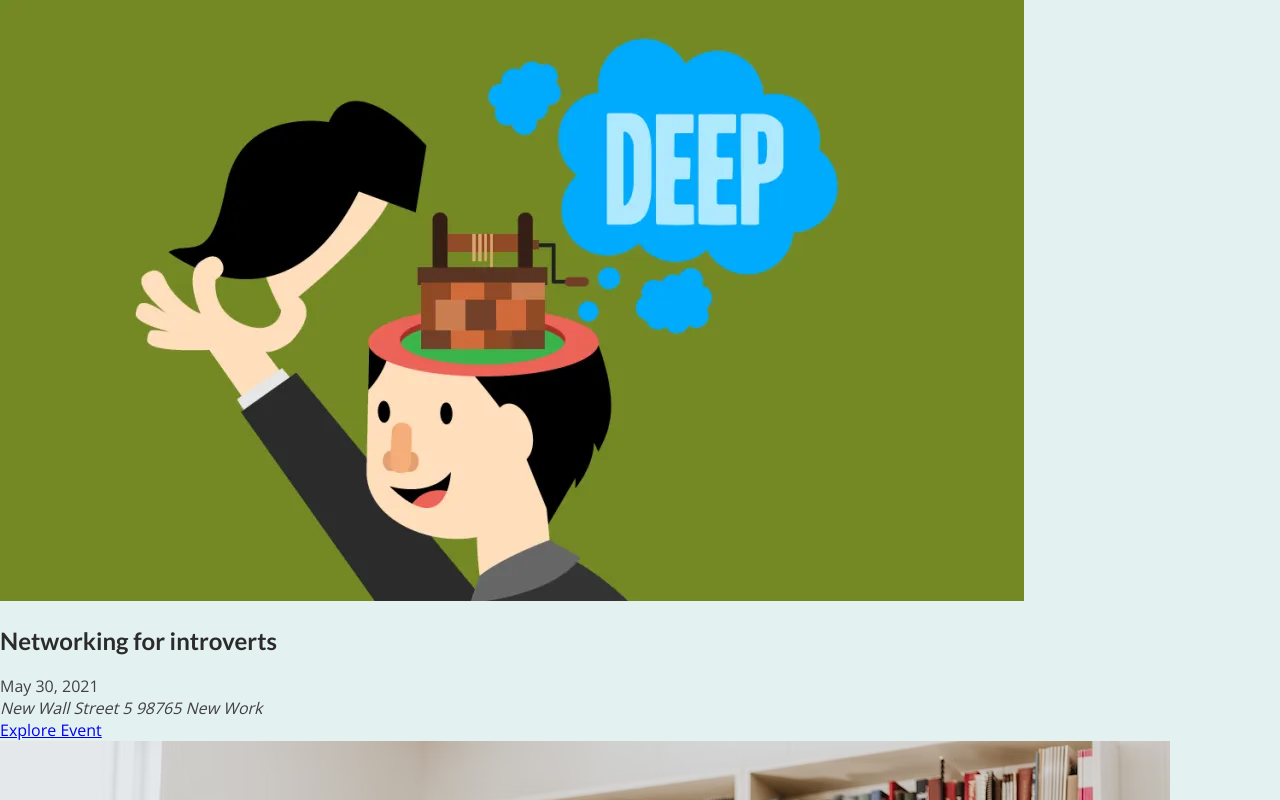
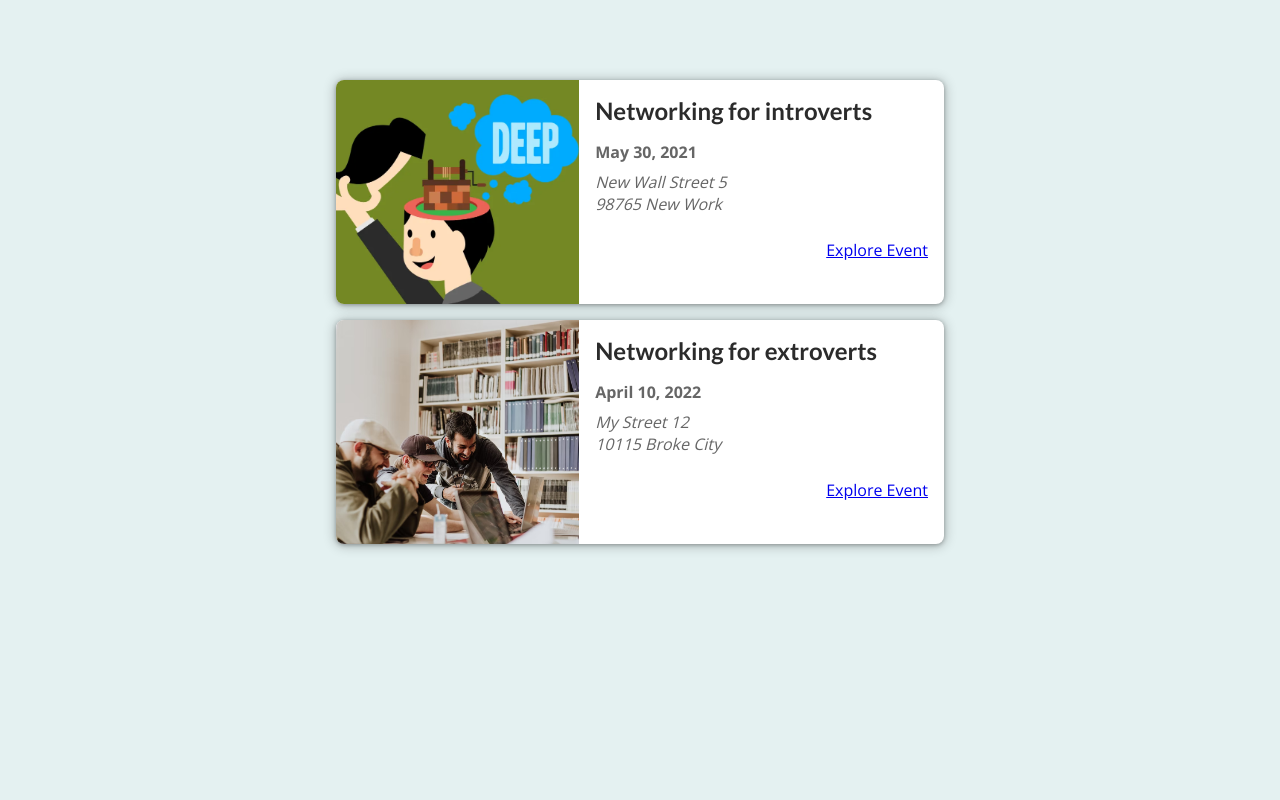
Before and after one commit to BoyanK95/NextEventsBlogApp, a Next.js app: page / in a window 1280 px wide. Shown: the top 800 px of the page. Built offline with nearby package versions, Linux system fonts and the light colour scheme.

Commit message:
Added styles

```diff
--- a/pages/components/events/EventItem.js
+++ b/pages/components/events/EventItem.js
@@ -1,4 +1,5 @@
 import Link from 'next/link';
+import classes from './EventItem.module.css';
 
 function EventItem({ title, image, date, location, id }) {
     const readableDate = new Date(date).toLocaleDateString('en-US', {
@@ -8,22 +9,24 @@
     });
 
     const formattedAddress = location.replace(', ', '\n');
-    const exploreLink = `/events/${id}`
+    const exploreLink = `/events/${id}`;
 
     return (
-        <li>
+        <li className={classes.item}>
             <img src={'/' + image} alt={title} />
-            <div>
+            <div className={classes.content}>
+                <div className={classes.address}>
                     <h2>{title}</h2>
                 </div>
-            <div>
+                <div className={classes.date}>
                     <time>{readableDate}</time>
                 </div>
-            <div>
+                <div className={classes.address}>
                     <address>{formattedAddress}</address>
                 </div>
-            <div>
+                <div className={classes.actions}>
                     <Link href={exploreLink}>Explore Event</Link>
+                </div>
             </div>
         </li>
     );
--- /dev/null
+++ b/pages/components/events/EventItem.module.css
@@ -0,0 +1,103 @@
+.item {
+    box-shadow: 0 1px 4px rgba(0, 0, 0, 0.3), 0 1px 12px 2px rgba(0, 0, 0, 0.2);
+    border-radius: 8px;
+    overflow: hidden;
+    background-color: white;
+    margin: 1rem;
+    display: flex;
+    flex-direction: column;
+    gap: 1rem;
+  }
+
+  .item img {
+    width: 100%;
+    object-fit: cover;
+    height: 10rem;
+  }
+
+  .content {
+    width: 100%;
+    padding: 0 1rem;
+    text-align: center;
+  }
+
+  .content h2 {
+    margin: 0.5rem 0;
+  }
+
+  .date,
+  .address {
+    display: flex;
+    gap: 0.5rem;
+    align-items: center;
+  }
+
+  .date svg,
+  .address svg {
+    width: 1.25rem;
+    height: 1.25rem;
+    color: #666666;
+  }
+
+  .content time {
+    color: #666666;
+    font-weight: bold;
+  }
+
+  .content address {
+    margin: 0.5rem 0;
+    color: #666666;
+    white-space: pre;
+  }
+
+  .actions {
+    display: flex;
+    flex-direction: column;
+    padding: 1rem;
+  }
+
+  .actions a {
+    display: block;
+  }
+
+  .actions a span {
+    vertical-align: middle;
+  }
+
+  .icon {
+    margin-left: 0.5rem;
+    display: inline-flex;
+    justify-content: center;
+    align-items: center;
+  }
+
+  .icon svg {
+    width: 1.25rem;
+    height: 1.25rem;
+  }
+
+  @media (min-width: 768px) {
+    .item {
+      flex-direction: row;
+    }
+
+    .item img {
+      width: 40%;
+      height: 14rem;
+    }
+
+    .content {
+      width: 60%;
+      padding: 0;
+      text-align: left;
+    }
+
+    .content h2 {
+      margin: 1rem 0;
+    }
+
+    .actions {
+      flex-direction: row;
+      justify-content: flex-end;
+    }
+  }
--- a/pages/components/events/EventList.js
+++ b/pages/components/events/EventList.js
@@ -1,8 +1,9 @@
 import EventItem from './EventItem';
+import classes from './EventList.module.css'
 
 function EventList({ items }) {
     return (
-        <ul>
+        <ul className={classes.list}>
             {items.map((item) => (
                 <EventItem
                     key={item.id}
--- /dev/null
+++ b/pages/components/events/EventList.module.css
@@ -0,0 +1,5 @@
+.list {
+    width: 90%;
+    max-width: 40rem;
+    margin: 5rem auto;
+  }
```
Lines whose indentation alone changed are shown as unchanged.
